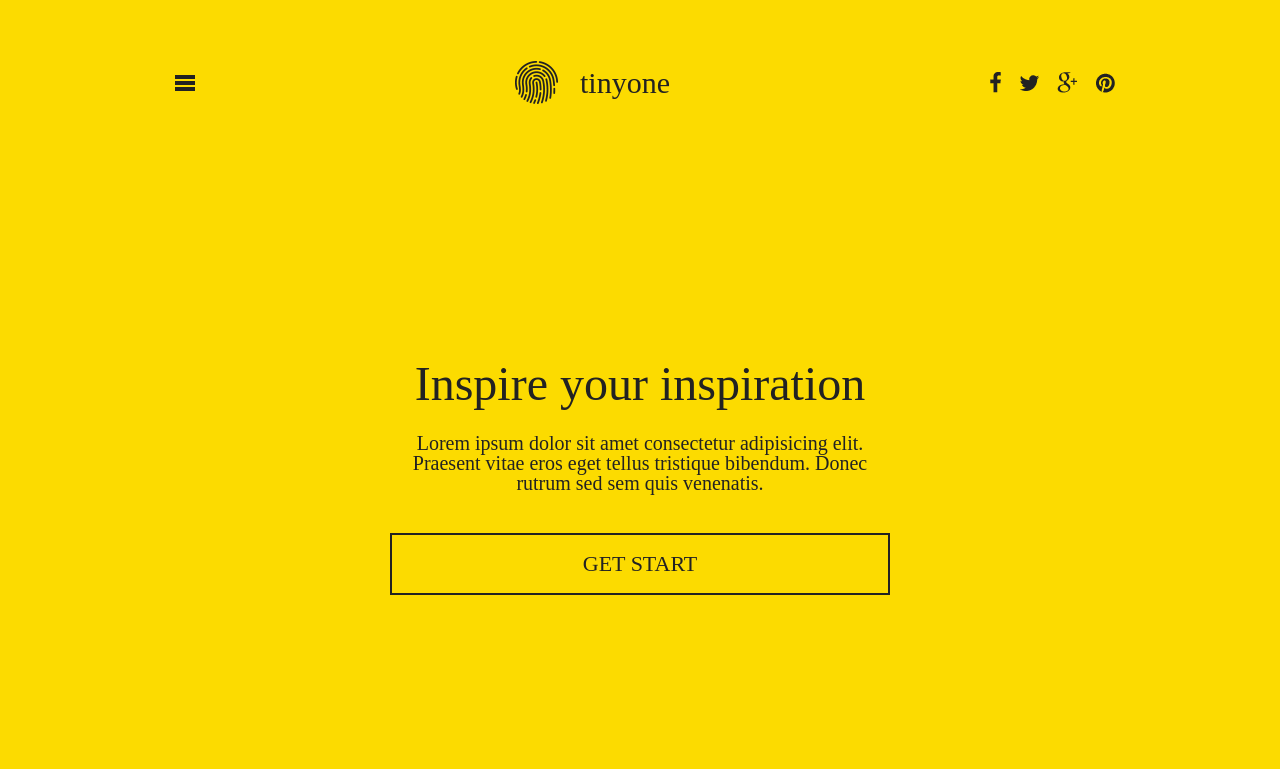
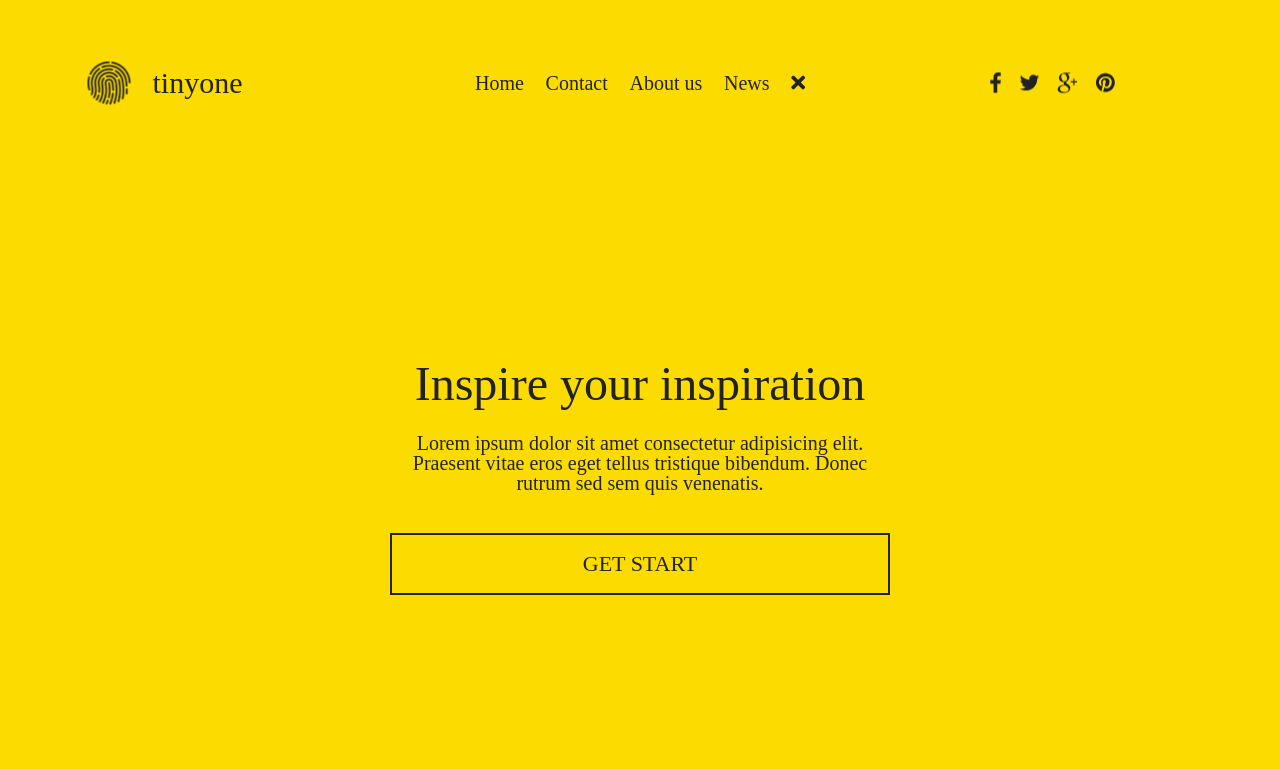
Before and after one commit to lukasimonishvili/tinyOne, a plain HTML site: page index.html in a window 1280 px wide. Both pictures are taken after a click on the element 185 px from the left and 82 px from the top of the page. Shown: the top 769 px of the page. Drawn offline with Linux system fonts and the light colour scheme; a web font is replaced by a local one.

Commit message:
js(burger click)

```diff
--- a/css/reset.css
+++ b/css/reset.css
@@ -47,7 +47,8 @@ a{
 }
 *{
 	-webkit-box-sizing: border-box;
-	        box-sizing: border-box;
+			box-sizing: border-box;
+			transition: .3s;
 }
 input, textarea, button{
 	outline:none;
--- a/css/style.scss
+++ b/css/style.scss
@@ -34,6 +34,9 @@ $footerBackground: #010101;
          &__logo{
             width: 155px;
             height: 100%;
+            top: 50%;
+            left: 50%;
+            transform: translate(-50%, -50%);
 
             &__heading{
                 color: $headerColor;
@@ -41,8 +44,27 @@ $footerBackground: #010101;
                 font-size: 30px;
             }
          }
+
+         &__list {
+             width: 330px;
+             font-size: 20px;
+             font-family: $SourceSansProBold;
+             color: $headerColor;
+             left: -200px;
+             top: 50%;
+             transform: translate(-50%,-50%);
+             visibility: hidden;
+
+             &__icon {
+                 cursor: pointer;
+             }
+         }
+
          &__icons{
              width: 125px;
+             top: 50%;
+             right: 0;
+             transform: translateY(-50%);
 
              &__items{
                  cursor: pointer;
--- a/index.html
+++ b/index.html
@@ -5,23 +5,33 @@
     <title>Tiny One</title>
     <link rel="stylesheet" href="css/fonts.css">
     <link rel="stylesheet" href="css/reset.css">
+    <link rel="SHORTCUT ICON" href="img/logo.png">
+    <link rel="stylesheet" href="https://use.fontawesome.com/releases/v5.6.1/css/all.css" integrity="sha384-gfdkjb5BdAXd+lj+gudLWI+BXq4IuLW5IT+brZEZsLFm++aCMlF1V92rMkPaX4PP" crossorigin="anonymous">
     <link rel="stylesheet" href="css/style.css">
-    <link rel="SHORTCUT ICON" href="img/logo.png">
 </head>
 <body>
     <header class="header">
         <div class="container">
-            <div class="header__navigation flex-space-btw">
-                <div class="header__navigation__burger flex-space-btw">
+            <div class="header__navigation relative flex-space-btw">
+                <div id="burger" class="header__navigation__burger flex-space-btw">
                     <div class="header__navigation__burger__items"></div>
                     <div class="header__navigation__burger__items"></div>
                     <div class="header__navigation__burger__items"></div>
                 </div>
-                <a href="javascript:void(0)" class="header__navigation__logo flex-space-btw">
+                <a id="logo" href="javascript:void(0)" class="absolute header__navigation__logo flex-space-btw">
                     <img src="img/logo.png" alt="" class="header__navigation__logo__img">
                     <h1 class="header__navigation__logo__heading">tinyone</h1>
                 </a>
-                <div class="header__navigation__icons flex-space-btw">
+
+                <ul id="navList" class="absolute header__navigation__list flex-space-btw">
+                    <li class="header__navigation__list__items"><a href="#">Home</a></li>
+                    <li class="header__navigation__list__items"><a href="#">Contact</a></li>
+                    <li class="header__navigation__list__items"><a href="#">About us</a></li>
+                    <li class="header__navigation__list__items"><a href="#">News</a></li>
+                    <i id="navClose" class="fas fa-times header__navigation__list__icon"></i>
+                </ul>
+
+                <div class="absolute header__navigation__icons flex-space-btw">
                     <img src="img/facebook.png" alt="" class="header__navigation__icons__items">
                     <img src="img/twitter.png" alt="" class="header__navigation__icons__items">
                     <img src="img/google+.png" alt="" class="header__navigation__icons__items">
@@ -433,5 +443,6 @@
             </ul>
         </div>
     </footer>
+    <script src="js/script.js"></script>
 </body>
 </html>
--- a/js/script.js
+++ b/js/script.js
@@ -0,0 +1,20 @@
+let burger = document.getElementById("burger");
+let navList = document.getElementById("navList");
+let logo = document.getElementById("logo");
+
+
+burger.addEventListener("click", function(){
+    burger.style.display = "none";
+    navList.style.visibility = "visible"
+    navList.style.left = "50%";
+    logo.style.left = "0px";
+});
+
+navClose.addEventListener("click", function(){
+    navList.style.display = "none";
+    navList.style.visibility = "hidden";
+    navList.style.left = "-200px";
+    navList.style.display = "flex";
+    burger.style.display = "flex";
+    logo.style.left = "50%";
+})
```
Also changed, not shown: css/style.css, 1 other file.
